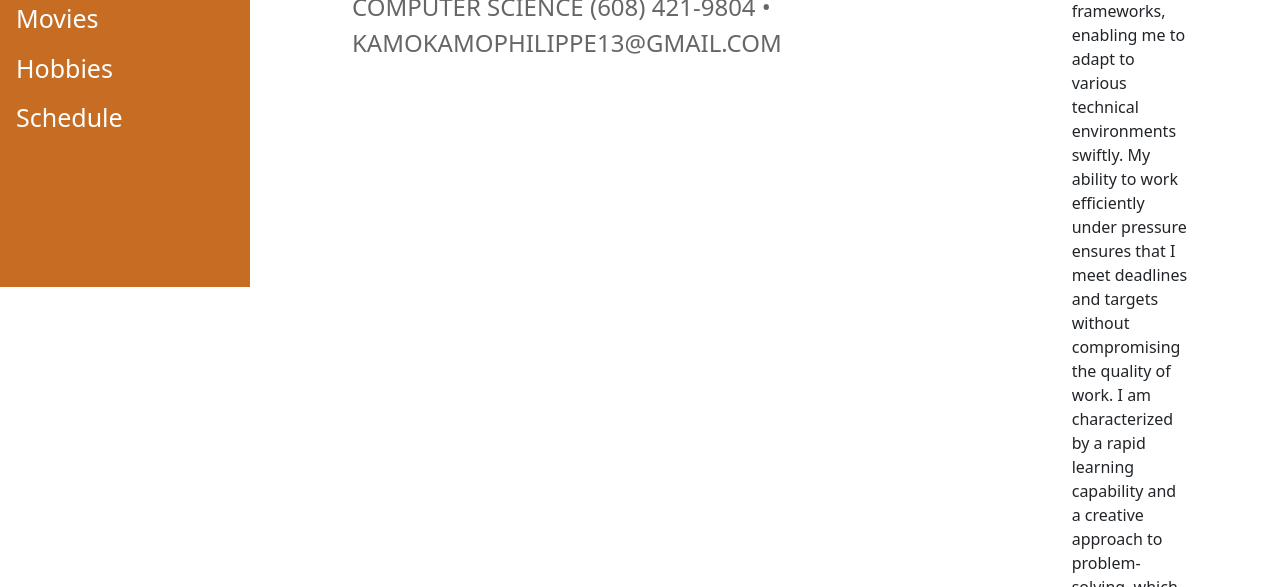
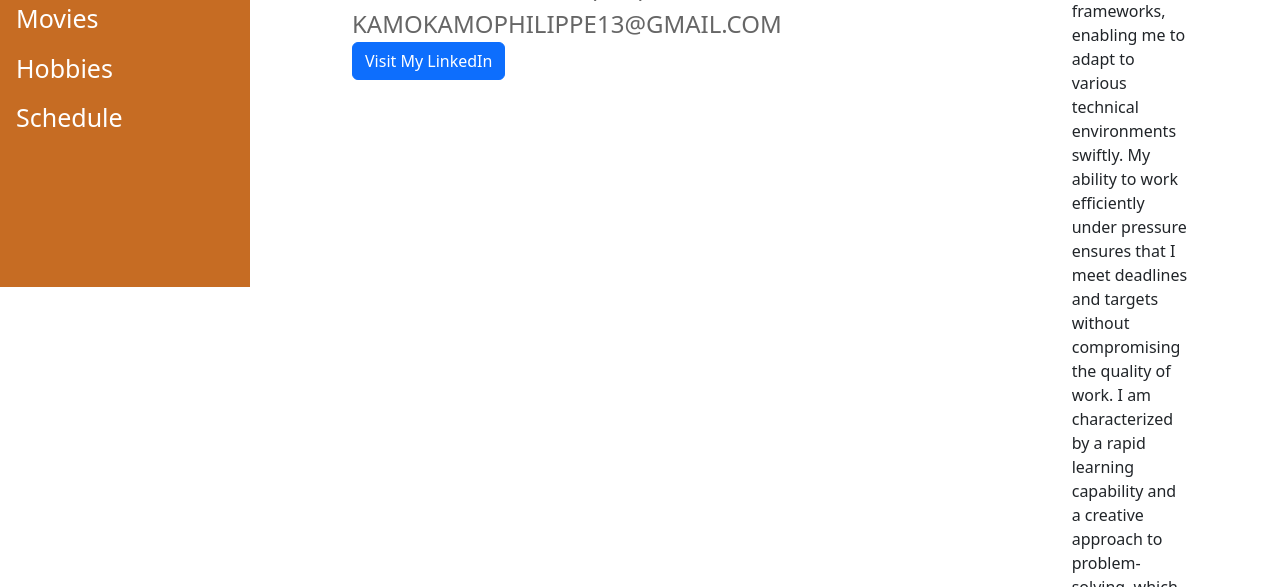
Before and after one commit to Philippebaraka13/Website_CSCI-313, a plain HTML site: page index.html in a window 1280 px wide. Shown: the part 513-1100 px from the top of the page. Drawn offline with nearby package versions, Linux system fonts and the light colour scheme.

Commit message:
added link

```diff
--- a/index.html
+++ b/index.html
@@ -31,6 +31,8 @@
             <div class="title-details">
                 COMPUTER SCIENCE (608) 421-9804 • KAMOKAMOPHILIPPE13@GMAIL.COM
             </div>
+            <a href="https://www.linkedin.com/in/philippe-baraka/" class="btn btn-primary" target="_blank" rel="noopener noreferrer">Visit My LinkedIn</a>
+
         </div>
 
         <div class="main-content">
```
